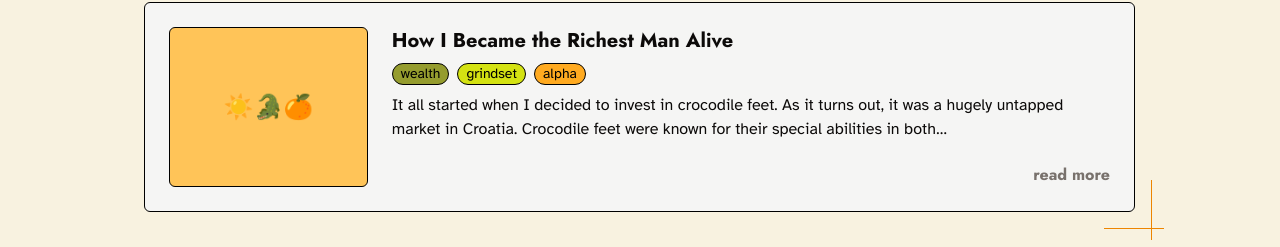
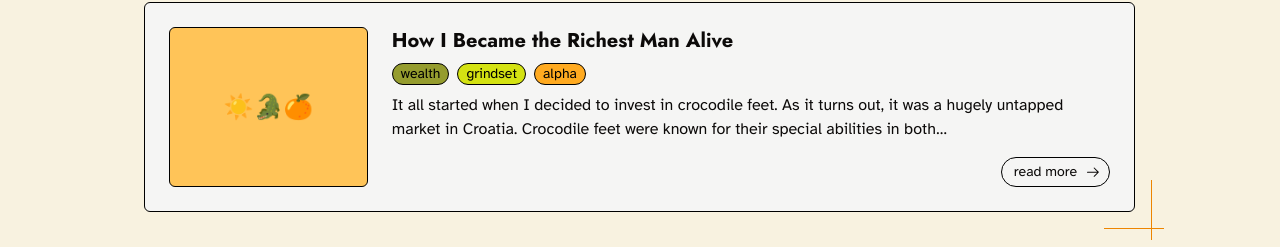
Before and after one commit to peicasey/personal-site, a Next.js app: page / in a window 1280 px wide. Shown: the part 878-1125 px from the top of the page. Built offline with nearby package versions, Linux system fonts and the light colour scheme.

Commit message:
change button

```diff
--- a/src/app/_sections/FeaturedSection.tsx
+++ b/src/app/_sections/FeaturedSection.tsx
@@ -6,6 +6,7 @@ import Link from "next/link";
 import { jost } from "../fonts";
 import { LogInfo } from "@/lib/logs";
 import DecoratedCard from "@/components/DecoratedCard";
+import FowardButton from "@/components/arrow-buttons/ForwardButton";
 
 interface Props extends LogInfo {}
 
@@ -36,13 +37,7 @@ const FeaturedSection = React.memo<Props>(function FeaturedSectionFunction({
             <p>{text}</p>
           </div>
           <div className="w-full flex justify-end">
-            <Link
-              href=""
-              className="font-bold text-stone-500 lowercase"
-              style={jost.style}
-            >
-              Read More
-            </Link>
+            <FowardButton href={"/more/adventures"}>read more</FowardButton>
           </div>
         </div>
       </DecoratedCard>
```
